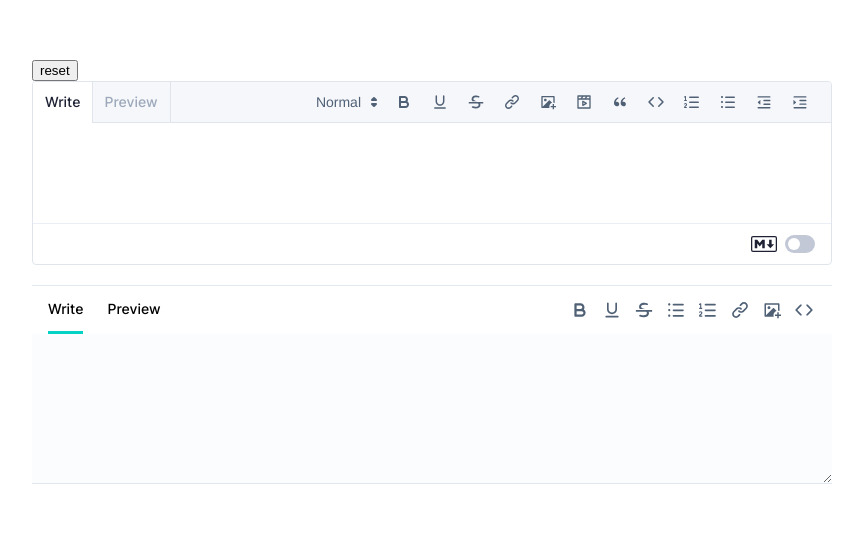
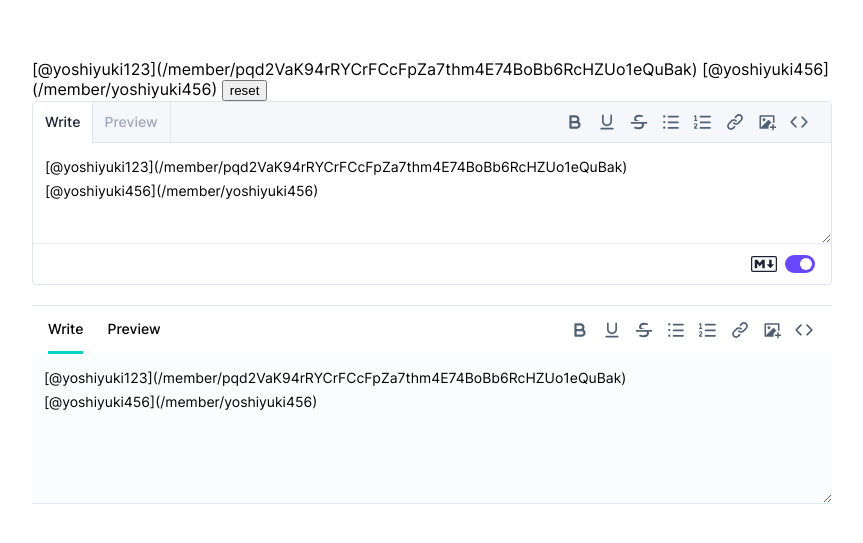
Before and after one commit to opensquare-network/rich-text-editor, a React (Vite) app: page / in a window 1280 px wide. Shown: the part 191-734 px from the top of the page, without its empty margins (126-989 px from the left). Built offline with nearby package versions, Linux system fonts and the light colour scheme; a web font is replaced by a local one.

Commit message:
previewerPlugins (#113)

```diff
--- a/demo/index.tsx
+++ b/demo/index.tsx
@@ -5,6 +5,13 @@ import { useState } from "react";
 import "./styles/style.css";
 import styled from "styled-components";
 import UniverseEditor from "../src/universeEditor";
+
+const isBase58 = (value: string): boolean =>
+  /^[A-HJ-NP-Za-km-z1-9]*$/.test(value);
+
+const isAddress = (address: string): boolean => {
+  return [46, 47, 48].includes(address.length) && isBase58(address);
+};
 
 export type DemoProps = {};
 
@@ -53,8 +60,11 @@ const ToggleWrapper = styled.div`
 `;
 
 export const Demo: React.FunctionComponent<DemoProps> = () => {
-  const [content, setContent] = useState(``);
-  const [contentType, setContentType] = useState("html");
+  const [content, setContent] = useState(
+    `[@yoshiyuki123](/member/pqd2VaK94rRYCrFCcFpZa7thm4E74BoBb6RcHZUo1eQuBak)
+[@yoshiyuki456](/member/yoshiyuki456) `
+  );
+  const [contentType, setContentType] = useState("markdown");
 
   const loadSuggestions = (text: string) => {
     return suggestions.filter(i =>
@@ -77,6 +87,24 @@ export const Demo: React.FunctionComponent<DemoProps> = () => {
         minHeight={100}
         identifier={<h1>ID</h1>}
         setQuillRef={() => {}}
+        previewerPlugins={[
+          {
+            name: "disable-non-address-link",
+            onRenderedHtml(el) {
+              const targets = el?.querySelectorAll?.(`a`);
+              targets?.forEach(target => {
+                const [, memberId] =
+                  target.getAttribute("href")?.match(/^\/member\/([-\w]+)$/) ||
+                  [];
+                if (memberId && !isAddress(memberId)) {
+                  target.classList.add("disabled-link");
+                } else {
+                  target.setAttribute("target", "_blank");
+                }
+              });
+            }
+          }
+        ]}
       />
       <br />
       <MarkdownEditor
--- a/src/universeEditor.tsx
+++ b/src/universeEditor.tsx
@@ -7,6 +7,7 @@ import styled, { css } from "styled-components";
 import Toggle from "../src/components/Toggle";
 import MarkdownIcon from "../src/components/MarkdownIcon";
 import InsertContentsModal from "./components/modal";
+import { Plugin as PreviewerPlugin } from "@osn/previewer/dist/types";
 
 interface WrapperProps {
   active: boolean;
@@ -38,6 +39,7 @@ export type DemoProps = {
   disabled?: boolean;
   identifier?: ReactElement;
   setQuillRef: any;
+  previewerPlugins?: PreviewerPlugin[];
 };
 
 const markdown = `
@@ -76,7 +78,8 @@ export const UniverseEditor: React.FunctionComponent<DemoProps> = ({
   disabled = false,
   minHeight = 200,
   identifier,
-  setQuillRef
+  setQuillRef,
+  previewerPlugins = []
 }) => {
   const [active, setActive] = useState<boolean>(false);
   const [showModal, setShowModal] = useState<boolean>(false);
@@ -107,6 +110,7 @@ export const UniverseEditor: React.FunctionComponent<DemoProps> = ({
           disabled={disabled}
           identifier={identifier}
           setActive={setActive}
+          previewerPlugins={previewerPlugins}
         />
       ) : (
         <>
@@ -129,6 +133,7 @@ export const UniverseEditor: React.FunctionComponent<DemoProps> = ({
             identifier={identifier}
             setActive={setActive}
             setQuillRef={setQuillRef}
+            previewerPlugins={previewerPlugins}
           />
         </>
       )}
```
Also changed, not shown: package.json (+4 -7 lines), src/markdown.tsx (+4 -6 lines), 1 other file (tests, documents, lock files or other folders).
